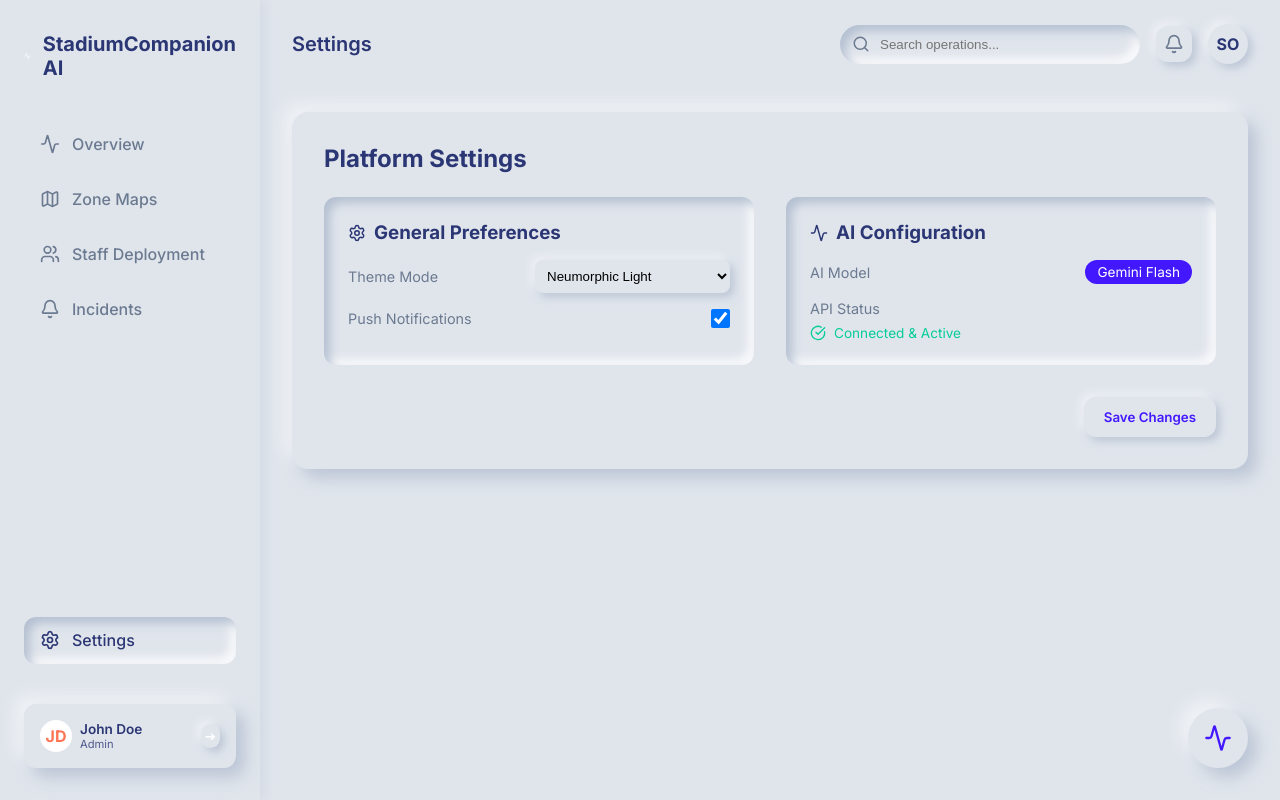
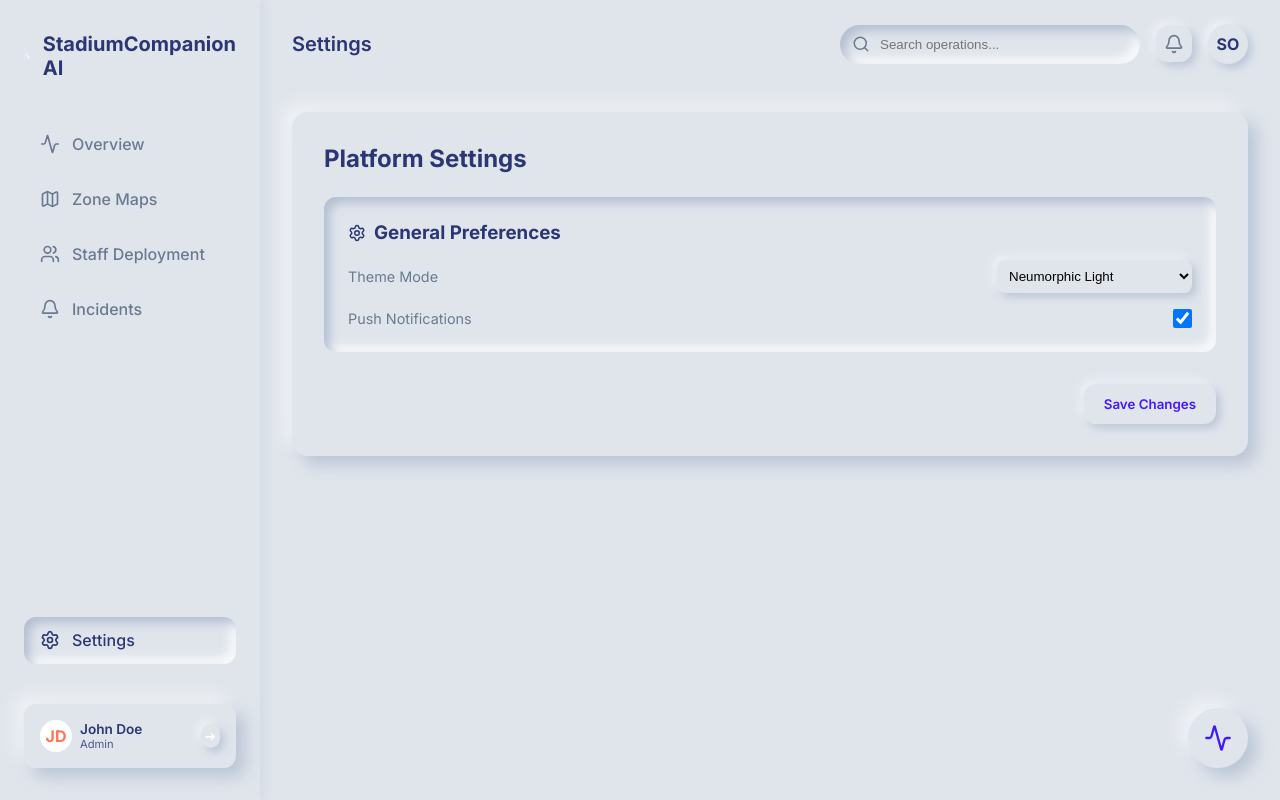
Before and after one commit to OrbIndraneel/prompt_wars4, a React (Vite) app: page / in a window 1280 px wide. Both pictures are taken after a click on the element "Settings". Built offline with nearby package versions, Linux system fonts and the light colour scheme.

Commit message:
Remove AI Configuration block from Settings

```diff
--- a/src/App.jsx
+++ b/src/App.jsx
@@ -316,7 +316,7 @@ Provide a brief, professional, and actionable response based on the live zone st
             <div className="card" style={{ padding: '2rem' }}>
               <h2 style={{ marginBottom: '1.5rem', color: 'var(--text-main)' }}>Platform Settings</h2>
 
-              <div style={{ display: 'grid', gridTemplateColumns: '1fr 1fr', gap: '2rem' }}>
+              <div style={{ display: 'grid', gridTemplateColumns: '1fr', gap: '2rem' }}>
                 <div style={{ padding: '1.5rem', background: 'var(--bg-color)', borderRadius: '12px', boxShadow: 'var(--shadow-pressed)' }}>
                   <h3 style={{ marginBottom: '1rem', display: 'flex', alignItems: 'center', gap: '0.5rem' }}>
                     <Settings size={18} /> General Preferences
@@ -332,24 +332,6 @@ Provide a brief, professional, and actionable response based on the live zone st
                     <div style={{ display: 'flex', justifyContent: 'space-between', alignItems: 'center' }}>
                       <span style={{ fontSize: '0.9rem', color: 'var(--text-muted)' }}>Push Notifications</span>
                       <input type="checkbox" defaultChecked style={{ width: '1.2rem', height: '1.2rem' }} />
-                    </div>
-                  </div>
-                </div>
-
-                <div style={{ padding: '1.5rem', background: 'var(--bg-color)', borderRadius: '12px', boxShadow: 'var(--shadow-pressed)' }}>
-                  <h3 style={{ marginBottom: '1rem', display: 'flex', alignItems: 'center', gap: '0.5rem' }}>
-                    <Activity size={18} /> AI Configuration
-                  </h3>
-                  <div style={{ display: 'flex', flexDirection: 'column', gap: '1rem' }}>
-                    <div style={{ display: 'flex', justifyContent: 'space-between', alignItems: 'center' }}>
-                      <span style={{ fontSize: '0.9rem', color: 'var(--text-muted)' }}>AI Model</span>
-                      <span style={{ fontSize: '0.85rem', padding: '0.25rem 0.75rem', background: 'var(--accent-blue)', color: 'white', borderRadius: '12px' }}>Gemini Flash</span>
-                    </div>
-                    <div style={{ display: 'flex', flexDirection: 'column', gap: '0.5rem' }}>
-                      <span style={{ fontSize: '0.9rem', color: 'var(--text-muted)' }}>API Status</span>
-                      <div style={{ display: 'flex', alignItems: 'center', gap: '0.5rem', fontSize: '0.85rem', color: 'var(--accent-green)' }}>
-                        <CheckCircle size={16} /> Connected & Active
-                      </div>
                     </div>
                   </div>
                 </div>
```
